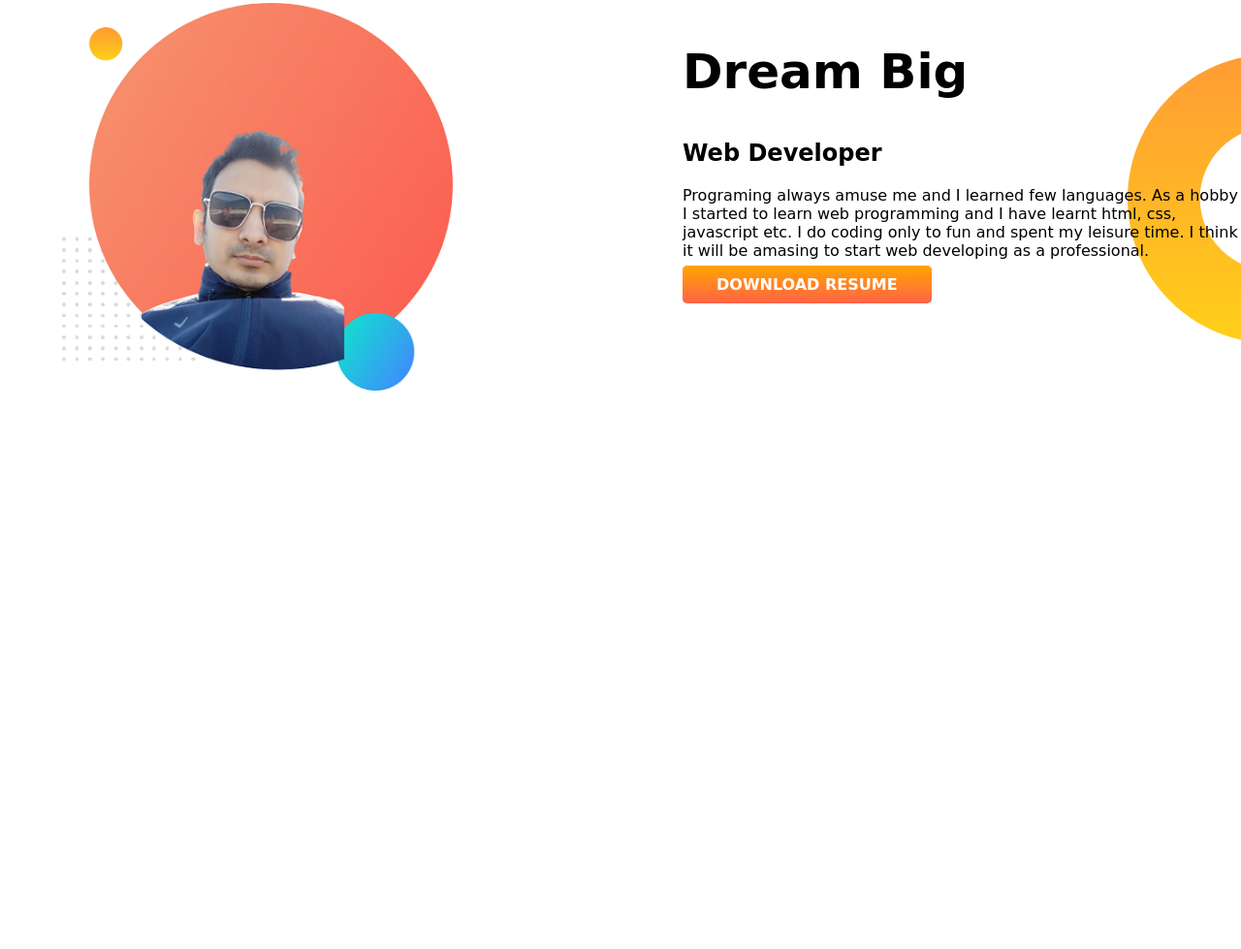
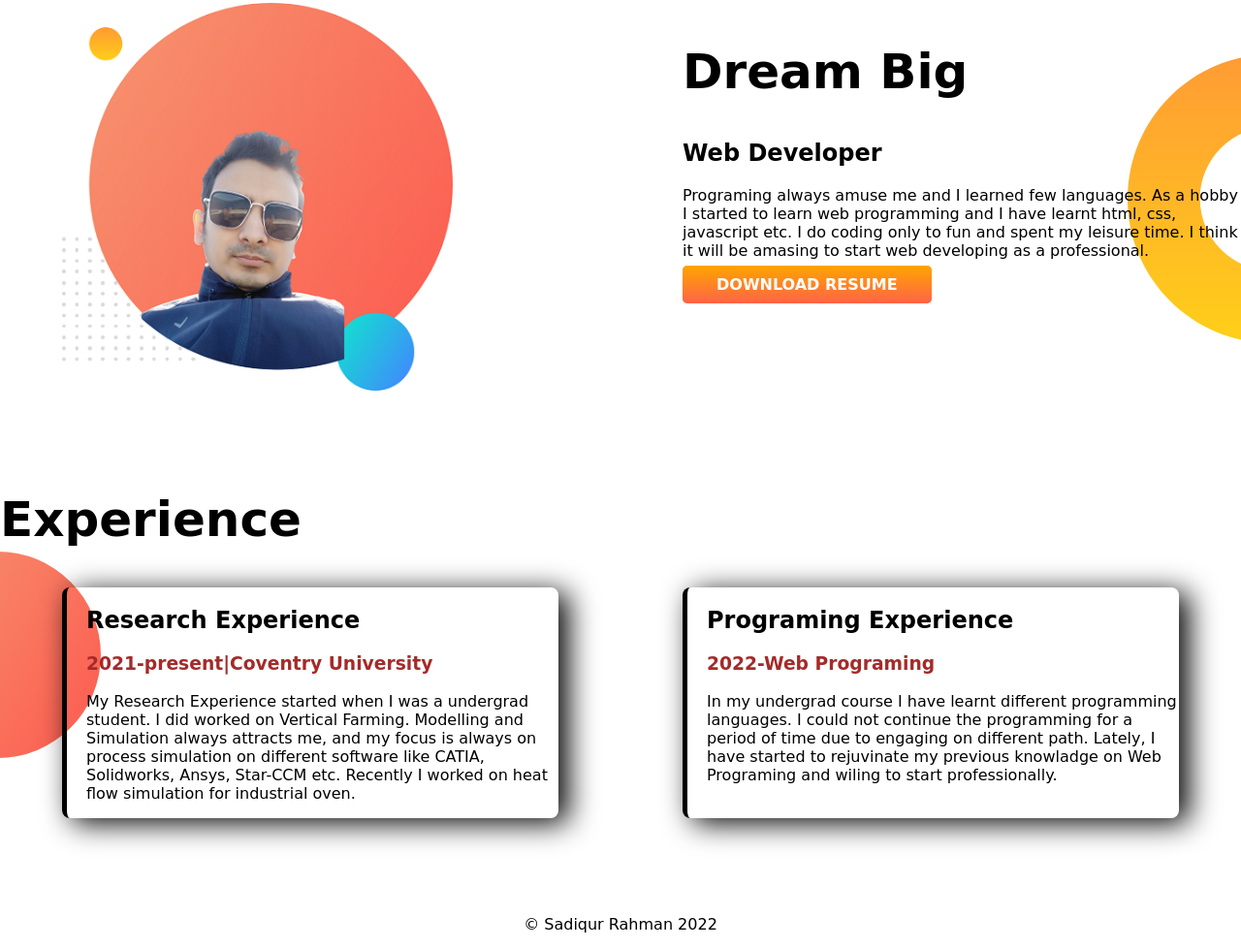
Before and after one commit to sadiqss/portfolio, a plain HTML site: page index.html in a window 1280 px wide. Shown: the part 565-1544 px from the top of the page at 97% size. Before the commit the page ends 1072 px from the top, so only its background shows below. Drawn offline with Linux system fonts and the light colour scheme; a web font is replaced by a local one.

Commit message:
footer and experience added

```diff
--- a/index.html
+++ b/index.html
@@ -13,7 +13,7 @@
 </head>
 
 <body>
-    <section class="top-banner">
+    <section class="top-banner flexible-container">
         <div class="half-width">
             <h1>Welcome To</h1>
             <h1> <span class="name-color">Sadiqur Rahman</span> World!</h1>
@@ -31,7 +31,7 @@
             <img src="images/sadiq1.png" alt="">
         </div>
     </section>
-    <section class="dream">
+    <section class="dream flexible-container">
         <div class="half-width">
             <img src="images/sad.png" alt="">
         </div>
@@ -46,6 +46,39 @@
             <a class="link-button" target="_blank" href="">DOWNLOAD RESUME </a>
         </div>
     </section>
+    <section class="Experience">
+        <h1>
+            Experience
+        </h1>
+        <div class="flexible-container">
+            <div id="Res-exp" class="Experience-item">
+                <h2>Research Experience</h2>
+                <h3 class="name-color">2021-present|Coventry University</h3>
+                <p>
+                    My Research Experience started when I was a undergrad student. I did worked on Vertical Farming.
+                    Modelling and Simulation always attracts me, and my focus is always on process simulation on
+                    different
+                    software like CATIA, Solidworks, Ansys, Star-CCM etc. Recently I worked on heat flow simulation for
+                    industrial oven.
+                </p>
+            </div>
+            <div id="pro-exp" class="Experience-item">
+                <h2>Programing Experience</h2>
+                <h3 class="name-color">2022-Web Programing</h3>
+                <p>
+                    In my undergrad course I have learnt different programming languages. I could not continue the
+                    programming for a period of time due to engaging on different path. Lately, I have started to
+                    rejuvinate
+                    my previous knowladge on Web Programing and wiling to start professionally.
+                </p>
+            </div>
+        </div>
+    </section>
+    <footer>
+        <p>
+            © Sadiqur Rahman 2022
+        </p>
+    </footer>
 </body>
 
 </html>
--- a/style.css
+++ b/style.css
@@ -8,7 +8,7 @@ h1{
 .name-color{
     color: brown;
 }
-section{
+.flexible-container{
     display: flex;
     margin-bottom: 100px;
 }
@@ -39,3 +39,29 @@ a{
     background-repeat: no-repeat;
     background-position: right;
 }
+.Experience{
+    background-image: url(images/exp-bg.png);
+    background-repeat: no-repeat;
+    background-position: left;
+}
+.Experience-item{
+    box-shadow: 10px 5px 30px black;
+    width: 40%;
+    margin-left: 5%;
+    margin-right: 5%;
+    padding-left: 20px;
+    border-radius: 8px;
+}
+#Res-exp{
+    border-left: 5px solid;
+    border-image: linear-gradient (salmon tomato);
+    border-image-slice: 1;
+}
+#pro-exp{
+    border-left: 5px solid;
+    border-image: linear-gradient (blue cyan);
+    border-image-slice: 1;
+}
+footer p{
+    text-align: center;
+}
```
Also changed, not shown: images/IMG_20210314_091133-removebg-preview.png (deleted), images/IMG_20210314_091133.jpg (deleted), images/IMG_20211001_125724-removebg-preview.png (deleted), images/jhankar.png (deleted), images/jhankar2.png (deleted), 1 other file.
